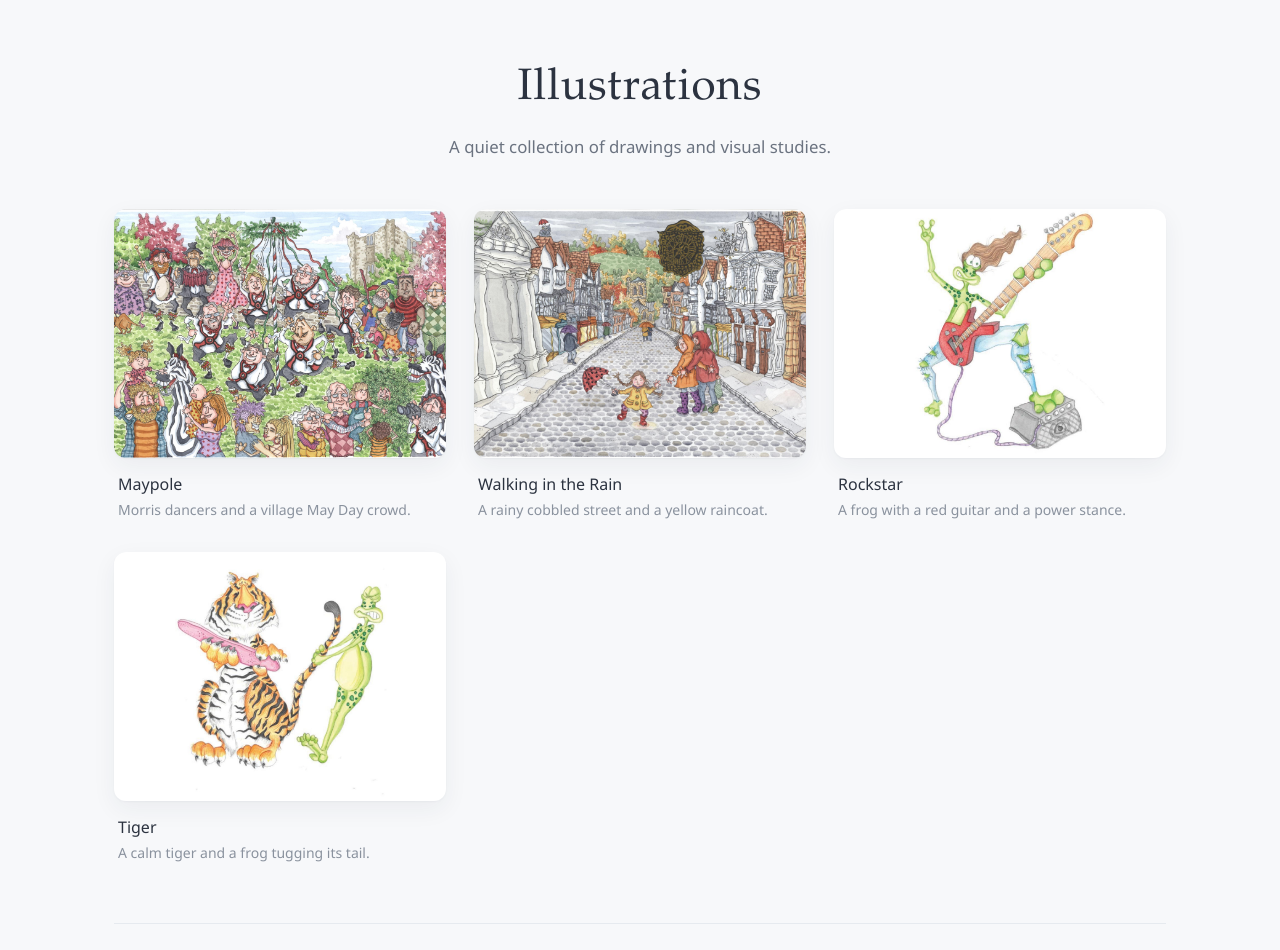
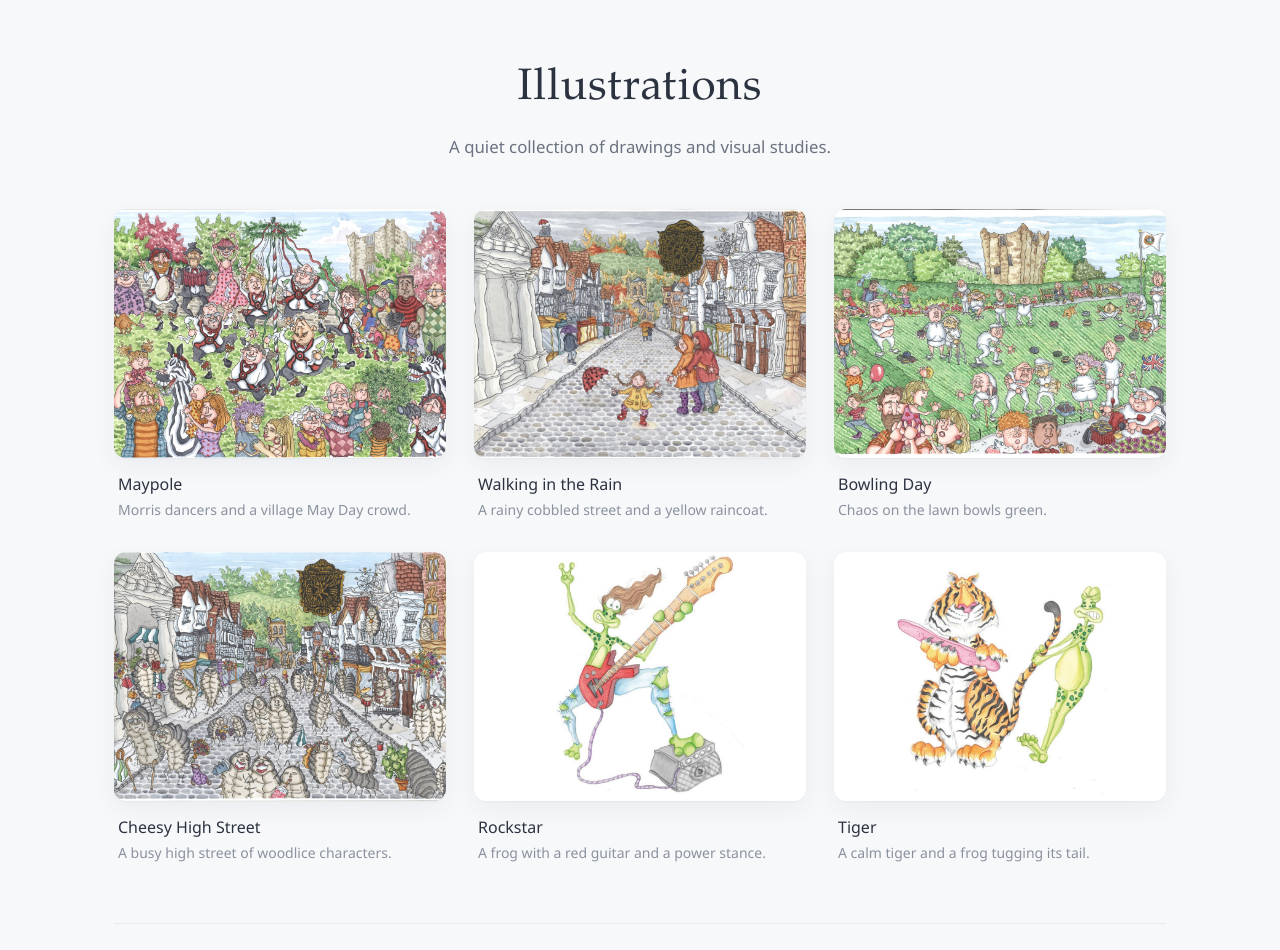
Before and after one commit to LeaDean/illustration-gallery, a React (Vite) app: page / in a window 1280 px wide. Shown: the top 950 px of the page. Built offline with nearby package versions, Linux system fonts and the light colour scheme.

Commit message:
Add Bowling Day and Cheesy High Street illustrations.

```diff
--- a/src/data/illustrations.ts
+++ b/src/data/illustrations.ts
@@ -30,6 +30,18 @@ export const illustrations: Illustration[] = [
     src: withBase('illustrations/walking-in-the-rain.jpg'),
   },
   {
+    id: 'bowling-day',
+    title: 'Bowling Day',
+    description: 'Chaos on the lawn bowls green.',
+    src: withBase('illustrations/bowling-day.jpg'),
+  },
+  {
+    id: 'cheesy-high-street',
+    title: 'Cheesy High Street',
+    description: 'A busy high street of woodlice characters.',
+    src: withBase('illustrations/cheesy-high-street.jpg'),
+  },
+  {
     id: 'rockstar',
     title: 'Rockstar',
     description: 'A frog with a red guitar and a power stance.',
```
Also changed, not shown: public/illustrations/bowling-day.jpg (added), public/illustrations/cheesy-high-street.jpg (added).
